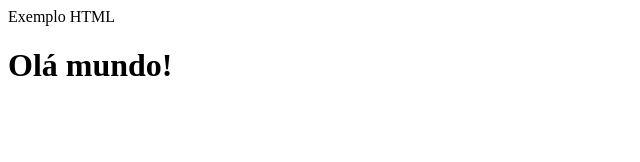
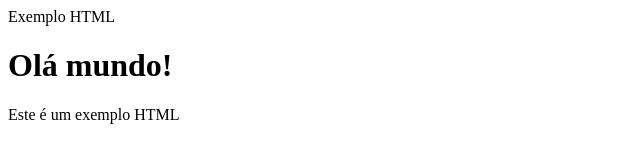
Before and after one commit to amandabomfim/exemplo.html.g, a plain HTML site: page index.html in a window 1280 px wide. Shown: the whole page, without its empty margins (0-640 px from the left). Drawn offline with Linux system fonts and the light colour scheme.

Commit message:
Pequeno ajuste

```diff
--- a/index.html
+++ b/index.html
@@ -12,7 +12,7 @@
     </head>
     <body>
         <h1>Olá mundo!</h1>
-
+        <p>Este é um exemplo HTML</p>
 
 
     </body>
```
